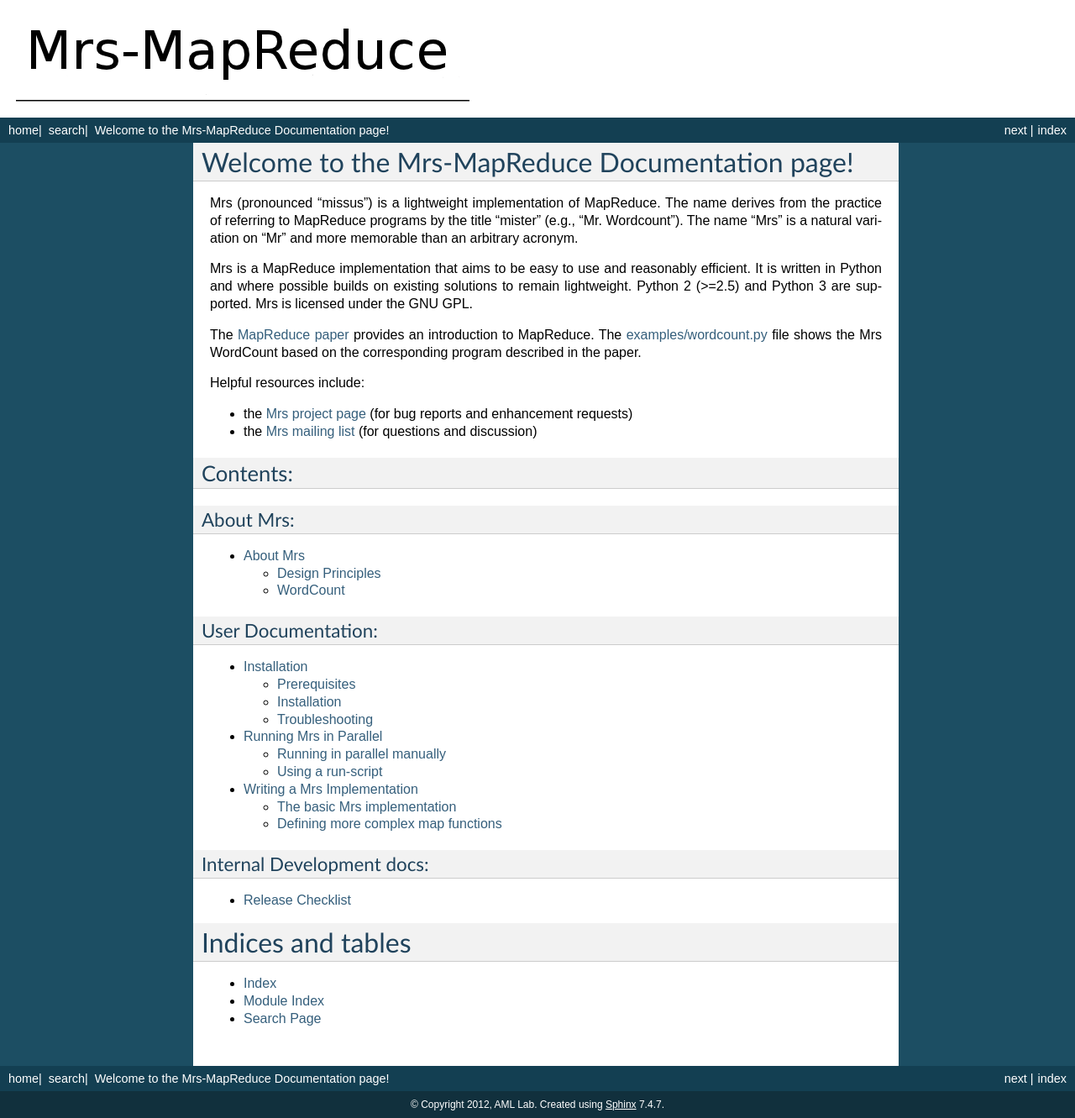
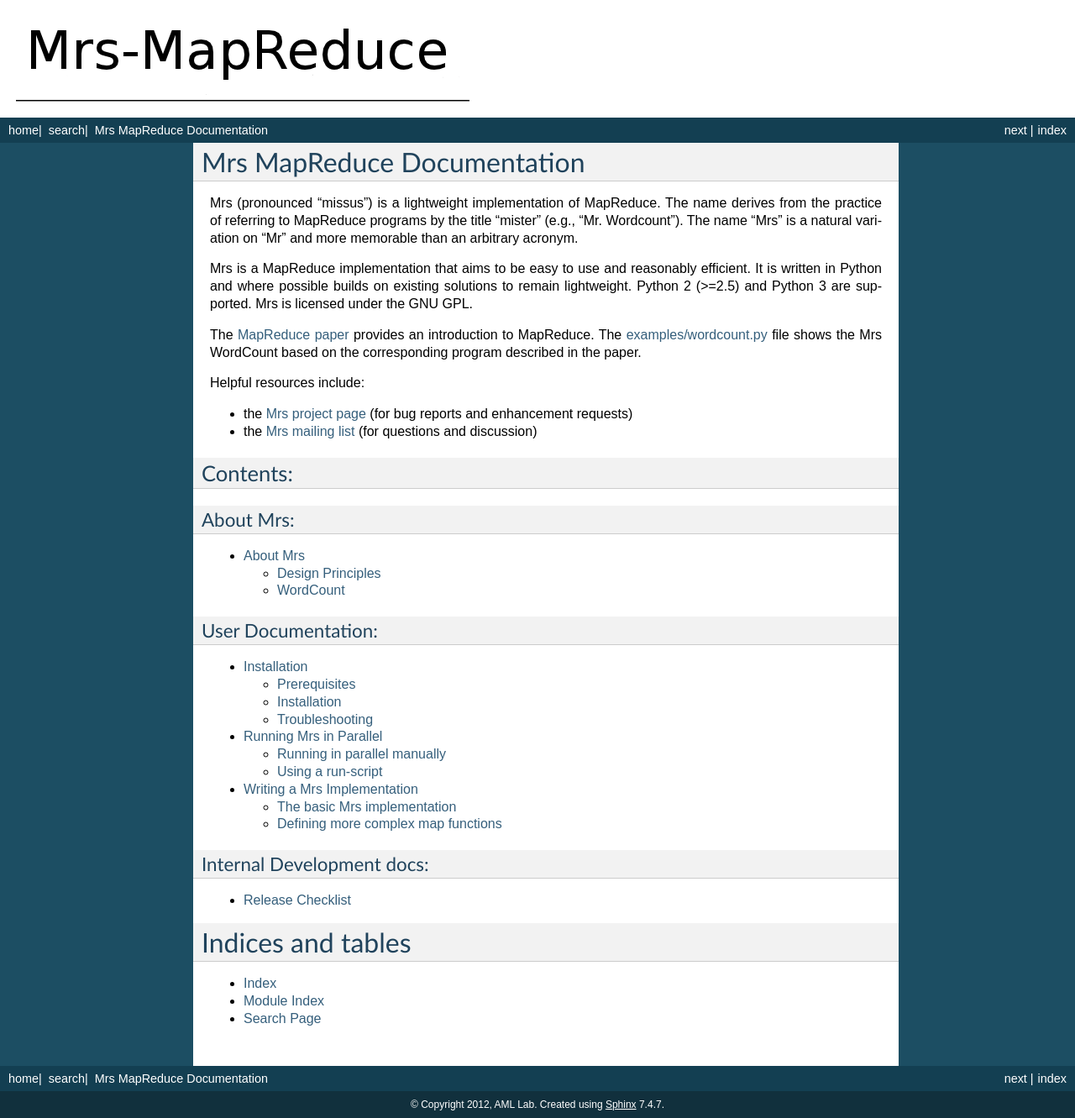
Before and after one commit to byu-aml-lab/mrs-mapreduce, a Sphinx documentation site: the page built from docs/index.txt, in a window 1280 px wide. Shown: the whole page at 84% size. Built offline with Sphinx 7.4.7, drawn with Linux system fonts in a browser that asks for light colours.

Commit message:
Tweak the documentation title

```diff
--- a/docs/index.txt
+++ b/docs/index.txt
@@ -3,8 +3,8 @@
    You can adapt this file completely to your liking, but it should at least
    contain the root `toctree` directive.
 
-Welcome to the Mrs-MapReduce Documentation page!
-================================================
+Mrs MapReduce Documentation
+===========================
 
 Mrs (pronounced "missus") is a lightweight implementation of MapReduce.  The
 name derives from the practice of referring to MapReduce programs by the title
```
